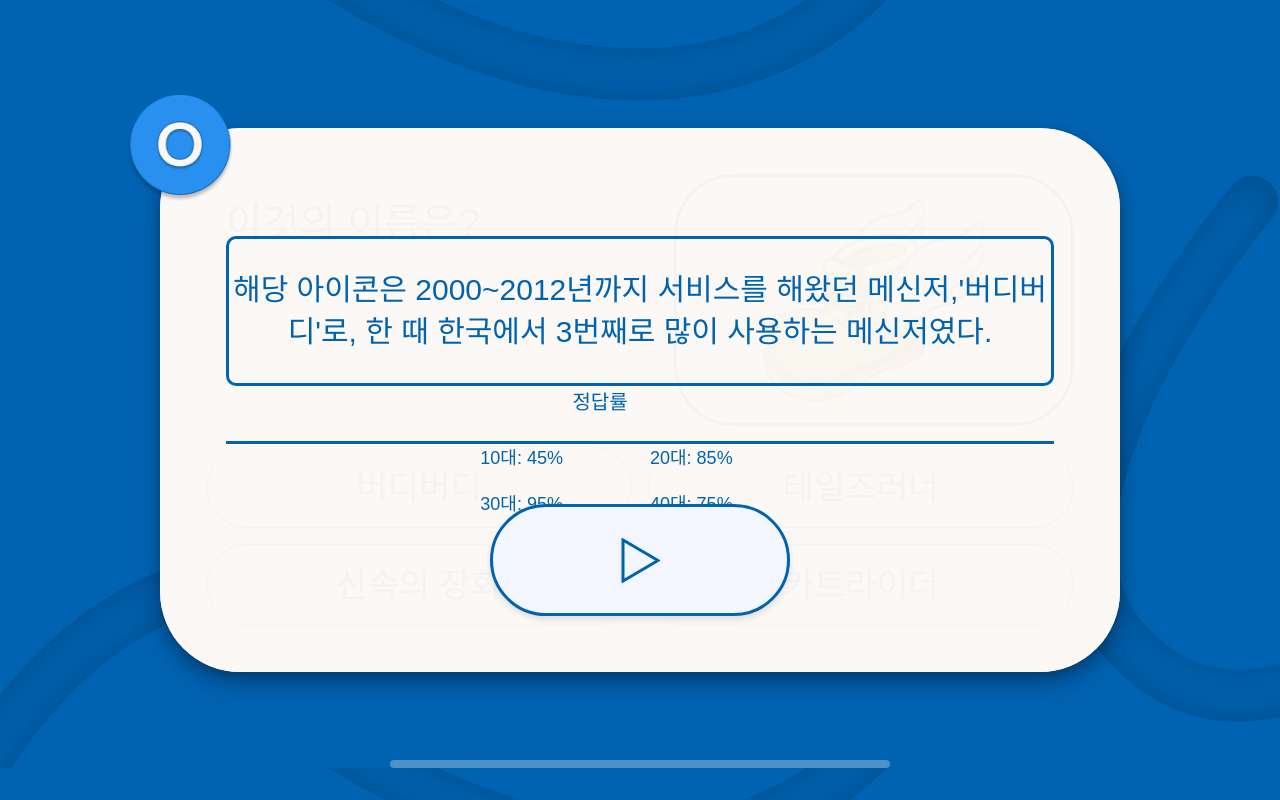
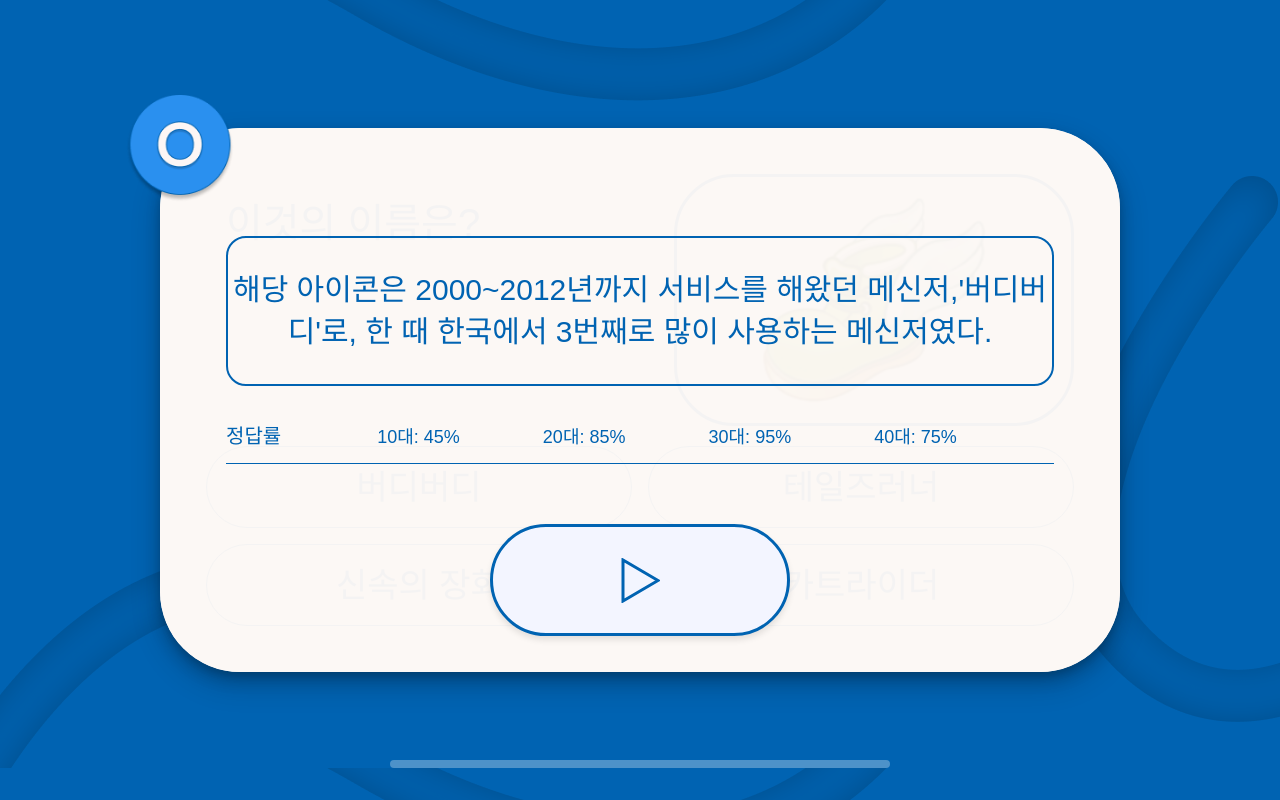
Before and after one commit to yuncic/tuldak-quiz, a React (Vite) app: page /quiz/dental in a window 1280 px wide. Both pictures are taken after a click on the button "버디버디". Built offline with nearby package versions, Linux system fonts and the light colour scheme; a web font is replaced by a local one.

Commit message:
style: AnswerBox 및 RateContainer 스타일 수정

```diff
--- a/src/components/ResultOverlay.tsx
+++ b/src/components/ResultOverlay.tsx
@@ -68,7 +68,7 @@
   padding: 24px 10px;
   /* border-top: 2px solid #0063b2;
   border-bottom: 2px solid #0063b2; */
-  border: 2px solid #0063b2;
+  border: 1.5px solid #0063b2;
   border-radius: 10px;
 
   @media (min-width: 768px) {
@@ -81,7 +81,11 @@
     display: flex;
     align-items: center;
     justify-content: center;
-    border-width: 3px;
+    border-left: none;
+    border-right: none;
+    border-radius: 20px;
+    border: solid 2px;
+    margin-bottom: 20px;
   }
 `;
 
@@ -101,12 +105,13 @@
   @media (min-width: 768px) {
     width: calc(100% - 132px);
     margin: 0 66px;
+    flex-direction: row;
     flex-wrap: nowrap;
     justify-content: flex-start;
     align-items: center;
     height: 58px;
     padding: 0;
-    border-width: 3px;
+    border-width: 1.5px;
   }
 `;
 
@@ -120,12 +125,17 @@
   @media (min-width: 768px) {
     font-size: 20px;
     margin-right: 80px;
+    margin-bottom: 0;
   }
 `;
 const RateValueContainer = styled.div`
   display: grid;
   grid-template-columns: 1fr 1fr;
   gap: 20px;
+
+  @media (min-width: 768px) {
+    display: contents;
+  }
 `;
 const RateValue = styled.span<{ isHighest: boolean }>`
   font-family:
```
